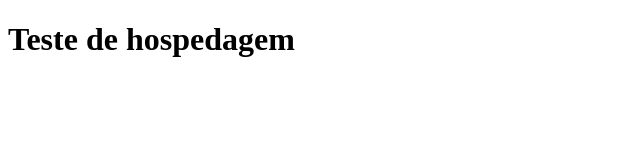
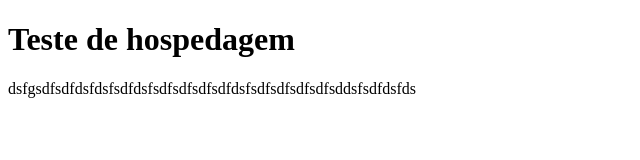
Before and after one commit to pcbsytem/pcbsytem.github.io, a plain HTML site: page index.html in a window 1280 px wide. Shown: the whole page, without its empty margins (0-640 px from the left). Drawn offline with Linux system fonts and the light colour scheme.

Commit message:
Changes in html

```diff
--- a/index.html
+++ b/index.html
@@ -7,5 +7,6 @@
   </head>
   <body>
     <h1>Teste de hospedagem</h1>
+    <p>dsfgsdfsdfdsfdsfsdfdsfsdfsdfsdfsdfdsfsdfsdfsdfsdfsddsfsdfdsfds</p>
   </body>
 </html>
```
